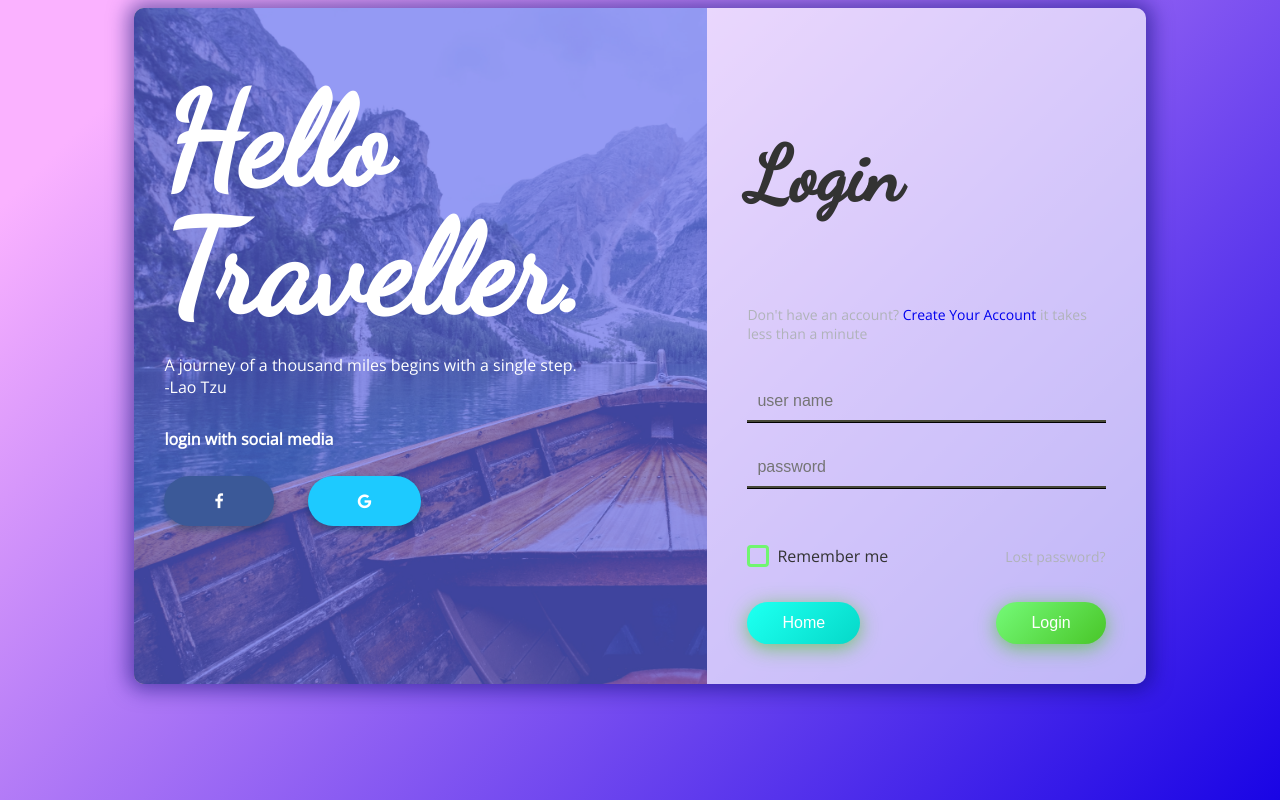
After one commit to Durjoy-majumdar/tms, a Flask app: page /login in a window 1280 px wide. The commit adds this page. Run offline with Flask 2, Linux system fonts and the light colour scheme.

Commit message:
4th commit

```diff
--- a/app.py
+++ b/app.py
@@ -4,23 +4,24 @@ app=Flask(__name__)
 
 #Rendering a route(Normal Route)
 @app.route("/")
+def landing():
+    return render_template("landing.html")
+
+@app.route("/home")
 def sample():
     return render_template("home.html")
 
-#Rendering/Route -Dynamic Routing
-#@app.route("/<name>")
-#def sample1(name):
-#    return f'Hi {name}'
+@app.route("/login")
+def login():
+    return render_template("/login.html")
 
-#template rendering
-#@app.route("/template")
-#def sample2():
-#    return render_template('index.html')
+@app.route("/register")
+def register():
+    return render_template("/register.html")
 
-#context to template rendering
-#@app.route("/template1/name")
-#def sample3(name):
-#    return render_template("index2.html", name=name);
+@app.route("/aboutus")
+def aboutus():
+    return render_template("/aboutus.html")
 
 if __name__ == '__main__':
     app.run()
--- /dev/null
+++ b/static/css/login.css
@@ -0,0 +1,214 @@
+body {
+  background-image: linear-gradient(135deg, #FAB2FF 10%, #1904E5 100%);
+  background-size: cover;
+  background-repeat: no-repeat;
+  background-attachment: fixed;
+  font-family: "Open Sans", sans-serif;
+  color: #333333;
+}
+
+.box-form {
+  position: relative;
+  margin: 0 auto;
+  width: 80%;
+  background: #ffffffad;
+  border-radius: 10px;
+  overflow: hidden;
+  display: flex;
+  flex: 1 1 100%;
+  align-items: stretch;
+  justify-content: space-between;
+  box-shadow: 0 0 20px 6px #090b6f85;
+  z-index: 2;
+}
+
+@media (max-width: 980px) {
+  .box-form {
+    flex-flow: wrap;
+    text-align: center;
+    align-content: center;
+    align-items: center;
+  }
+}
+
+
+.box-form div {
+  height: auto;
+}
+
+.box-form .left {
+  color: #FFFFFF;
+  background-size: cover;
+  background-repeat: no-repeat;
+  background-image: url(/static/images/login1.jpg);
+  overflow: hidden;
+}
+
+@media(min-width: 382px) and (max-width: 980px){
+    .box-form .left{
+    width: 100%;
+    }
+}
+
+@media(min-width: 980px){
+    .box-form .left{
+    }
+}
+
+.box-form .left .overlay {
+  padding: 30px;
+  width: 100%;
+  height: 100%;
+  background: #5961f996;
+  overflow: hidden;
+  box-sizing: border-box;
+}
+
+.box-form .left .overlay h1 {
+  font-family: 'Dancing Script', cursive;
+  font-size: 10vmax;
+  line-height: 1;
+  font-weight: 900;
+  margin-top: 40px;
+  margin-bottom: 20px;
+}
+
+.box-form .left .overlay span p {
+  margin-top: 30px;
+  font-weight: 900;
+}
+
+.box-form .left .overlay span a {
+  background: #3b5998;
+  color: #FFFFFF;
+  margin-top: 10px;
+  padding: 14px 50px;
+  border-radius: 100px;
+  display: inline-block;
+  box-shadow: 0 3px 6px 1px #042d4657;
+}
+
+.box-form .left .overlay span a:last-child {
+  background: #1dcaff;
+  margin-left: 30px;
+}
+
+.box-form .right {
+  padding: 40px;
+  overflow: hidden;
+}
+
+@media (max-width: 980px) {
+  .box-form .right {
+    width: 100%;
+  }
+}
+
+.box-form .right h5 {
+  font-family: 'Dancing Script', cursive;
+  font-size: 6vmax;
+  line-height: 0;
+}
+
+.box-form .right p {
+  font-size: 14px;
+  color: #B0B3B9;
+}
+
+.box-form .right .inputs {
+  overflow: hidden;
+}
+
+.box-form .right input {
+  width: 100%;
+  padding: 10px;
+  margin-top: 25px;
+  font-size: 16px;
+  border: none;
+  outline: none;
+  border-bottom: 3px ridge #474839;
+  background: transparent;
+}
+
+.box-form .right .remember-me--forget-password {
+  display: flex;
+  justify-content: space-between;
+  align-items: center;
+}
+
+.box-form .right .remember-me--forget-password input {
+  margin: 0;
+  margin-right: 7px;
+  width: auto;
+}
+
+.box-form .right a:link{
+  text-decoration: none;
+}
+
+.box-form .right button {
+  float: right;
+  color: #fff;
+  font-size: 16px;
+  padding: 12px 35px;
+  border-radius: 50px;
+  border: 0;
+  outline: 0;
+  box-shadow: 0px 4px 20px 0px #49c628a6;
+  background-image: linear-gradient(135deg, #70F570 10%, #49C628 100%);
+  display: inline-block;
+}
+
+.box-form .right .home-button {
+  float: left;
+  color: #fff;
+  background-image: linear-gradient(135deg, #1BFFEE 10%, #05D8C8 100%);
+}
+
+.box-form .right button:hover{
+  color: black;
+  background-image: linear-gradient(135deg, #49ff00 5%, #00ecff 100%) !important;
+  cursor: pointer;
+}
+
+label {
+  display: block;
+  position: relative;
+  margin-left: 30px;
+}
+
+label::before {
+  content: ' \f00c';
+  position: absolute;
+  font-family: FontAwesome;
+  background: transparent;
+  border: 3px solid #70F570;
+  border-radius: 4px;
+  color: transparent;
+  left: -30px;
+  transition: all 0.2s linear;
+}
+
+label:hover::before {
+  font-family: FontAwesome;
+  content: ' \f00c';
+  color: #fff;
+  cursor: pointer;
+  background: #70F570;
+}
+
+label:hover::before .text-checkbox {
+  background: #70F570;
+}
+
+label span.text-checkbox {
+  display: inline-block;
+  height: auto;
+  position: relative;
+  cursor: pointer;
+  transition: all 0.2s linear;
+}
+
+label input[type="checkbox"] {
+  display: none;
+}
--- /dev/null
+++ b/templates/login.html
@@ -0,0 +1,53 @@
+<!DOCTYPE html>
+<html lang="en" >
+<head>
+  <meta charset="UTF-8">
+  <title>Login Page in HTML with CSS Code Example</title>
+  <link href="https://fonts.googleapis.com/css?family=Open+Sans" rel="stylesheet">
+	<link href="https://fonts.googleapis.com/css2?family=Dancing+Script" rel="stylesheet">
+  <link href="https://maxcdn.bootstrapcdn.com/font-awesome/4.7.0/css/font-awesome.min.css" rel="stylesheet" integrity="sha384-wvfXpqpZZVQGK6TAh5PVlGOfQNHSoD2xbE+QkPxCAFlNEevoEH3Sl0sibVcOQVnN" crossorigin="anonymous">
+  <link rel="stylesheet" href="../static/css/login.css">
+
+</head>
+<body>
+<div class="box-form">
+	<div class="left">
+		<div class="overlay">
+			<h1>Hello Traveller.</h1>
+			<p>A journey of a thousand miles begins with a single step.<br>-Lao Tzu</p>
+			<span>
+				<p>login with social media</p>
+				<a href="#"><i class="fa fa-facebook" aria-hidden="true"></i></a>
+				<a href="#"><i class="fa fa-google" aria-hidden="true"></i></a>
+			</span>
+		</div>
+	</div>
+
+	<div class="right">
+		<div class="bg"></div>
+		<h5 class="bg-text">Login</h5>
+		<p class="bg-text">Don't have an account? <a href="/register">Create Your Account</a> it takes less than a minute</p>
+		<div class="inputs">
+			<input type="text" placeholder="user name" class="bg-text">
+			<br>
+			<input type="password" placeholder="password" class="bg-text">
+		</div>
+
+			<br><br>
+
+		<div class="remember-me--forget-password">
+			<label>
+				<input type="checkbox" name="item" checked />
+				<span class="text-checkbox bg-text">Remember me</span>
+			</label>
+			<a href="#"><p class="bg-text">Lost password?</p></a>
+		</div>
+			<br>
+			<button onclick="#">Login</button>
+			<button class="home-button" onclick="window.location.href='/home'">Home</button>
+	</div>
+
+</div>
+
+</body>
+</html>
```
Also changed, not shown: static/css/styles.css (+18 -0 lines), templates/aboutus.html (added, +14 -0 lines), templates/home.html (+4 -5 lines), templates/landing.html (added, +10 -0 lines), templates/register.html (added, +26 -0 lines), static/images/login1.jpg (added).
